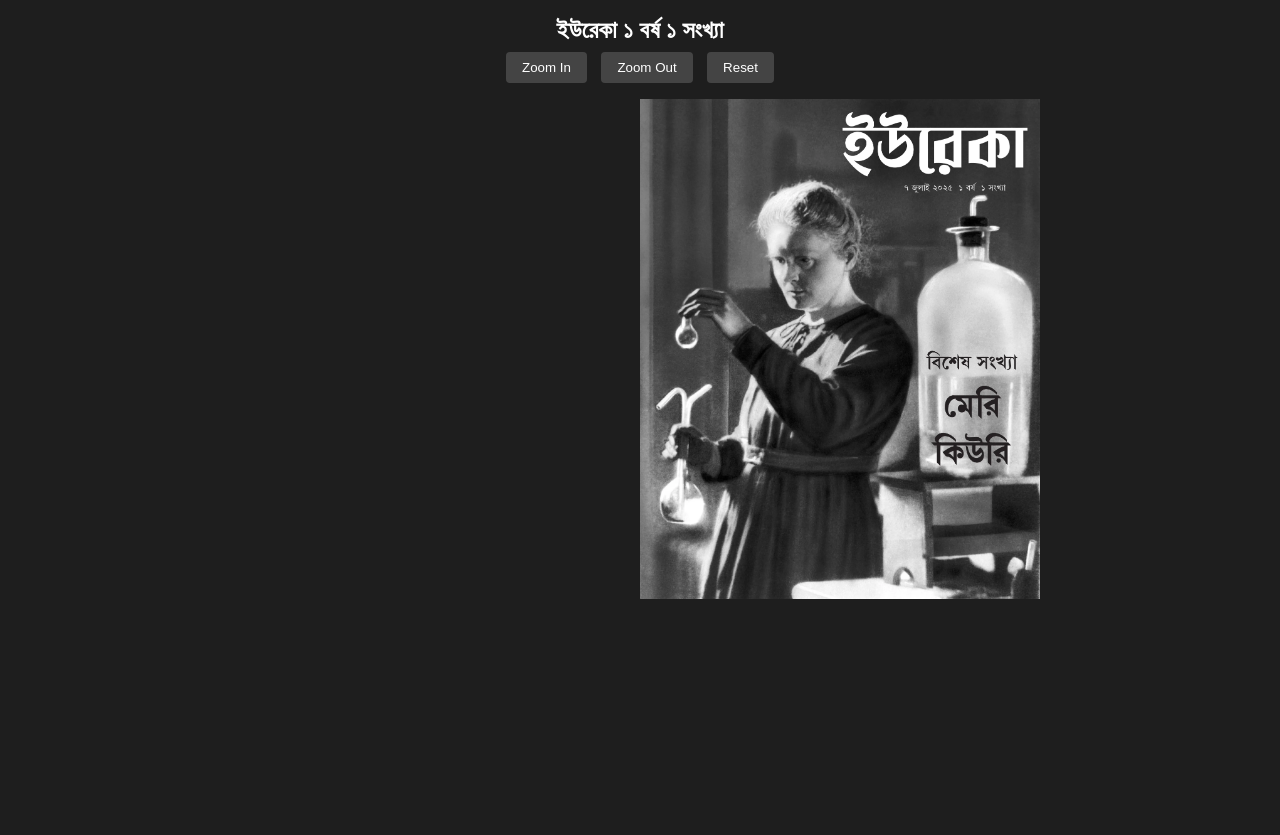
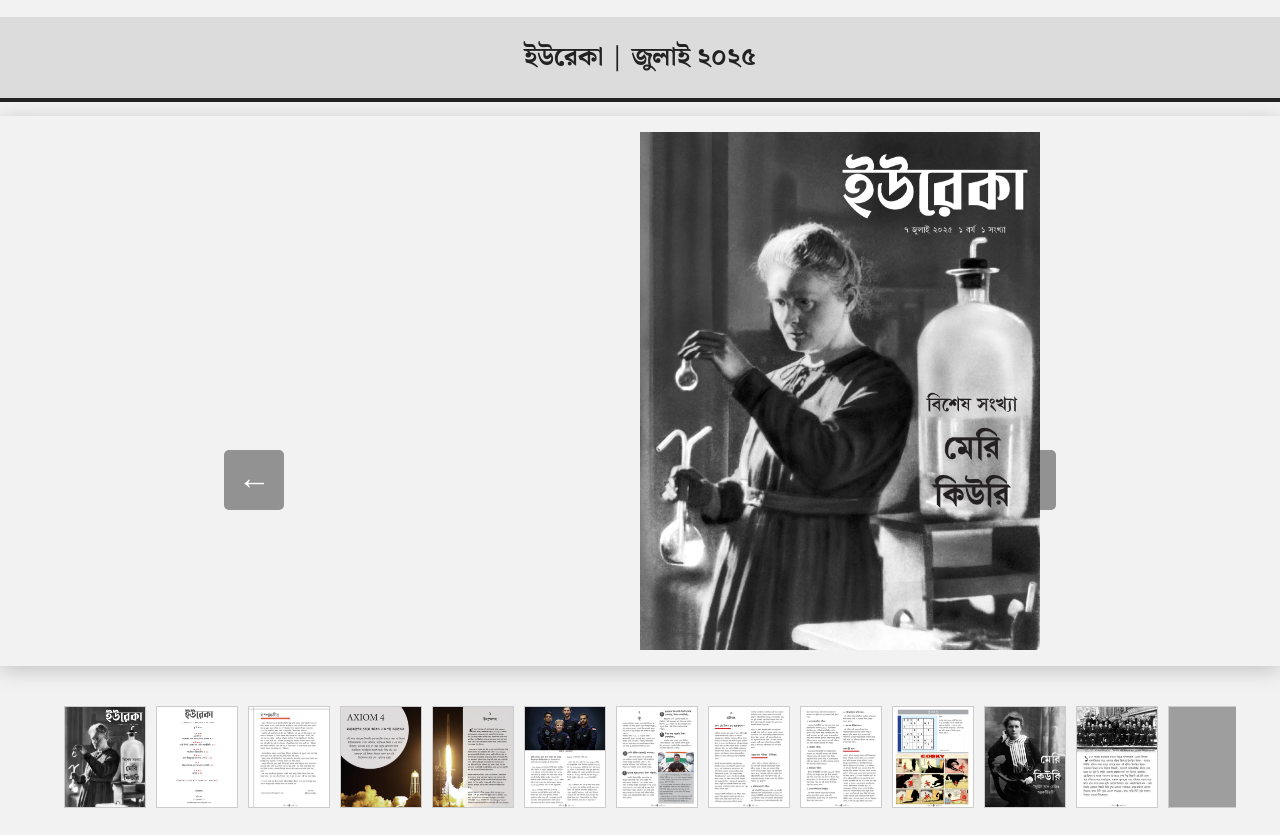
Before and after one commit to AtriPal/flipbook-blog, a plain HTML site: page index.html in a window 1280 px wide. Before the commit the page ends 800 px from the top, so only its background shows below. Drawn offline with nearby package versions, Linux system fonts and the light colour scheme; grey boxes are pictures that could not be loaded.

Commit message:
Update index.html

```diff
--- a/index.html
+++ b/index.html
@@ -1,111 +1,148 @@
 <!DOCTYPE html>
-<html lang="en">
+<html lang="bn">
 <head>
   <meta charset="UTF-8">
-  <title>My Flipbook</title>
-  <meta name="viewport" content="width=device-width, initial-scale=1.0">
+  <title>ইউরেকা - প্রথম সংখ্যা</title>
+  <script src="https://code.jquery.com/jquery-3.6.0.min.js"></script>
+  <script src="js/turn.min.js"></script>
+  <link href="https://fonts.googleapis.com/css2?family=Noto+Serif+Bengali&display=swap" rel="stylesheet">
 
-  <!-- Core Styles -->
   <style>
-    * {
-      box-sizing: border-box;
-    }
-
     body {
       margin: 0;
-      font-family: sans-serif;
-      background-color: #1e1e1e;
-      color: #fff;
-      display: flex;
-      flex-direction: column;
-      align-items: center;
+      background: #f2f2f2;
+      font-family: 'Noto Serif Bengali', serif;
+      overflow-x: hidden;
     }
 
     h1 {
-      margin: 1rem 0 0.5rem;
-      font-size: 1.5rem;
       text-align: center;
+      padding: 20px;
+      font-size: 26px;
+      color: #222;
+      background-color: gainsboro;
+      box-shadow: 0 4px;
+      font-weight: bold;
+
     }
 
-    #controls {
-      margin-bottom: 1rem;
+    #book-container {
+      display: flex;
+      justify-content: center;
+      margin-top: 10px;
+      box-shadow: 0 4px 20px rgba(0, 0, 0, 0.2);
     }
 
-    #controls button {
-      background: #444;
-      color: #fff;
-      border: none;
-      padding: 8px 16px;
-      margin: 0 5px;
-      cursor: pointer;
-      border-radius: 4px;
+    #book {
+      width: 800px;
+      height: 550px;
     }
 
-    #controls button:hover {
-      background: #666;
+    .page img {
+      width: 100%;
+      height: 100%;
+      object-fit: contain;
     }
 
-    #flipbook-container {
-      overflow: hidden;
-      width: 100%;
+    .controls {
+      position: absolute;
+      top: 60%;
+      width: 65%;
       display: flex;
-      justify-content: center;
+      justify-content: space-between;
+      transform: translateY(-50%);
+      pointer-events: none;
     }
 
-    #flipbook {
-      width: 1600px;
-      height: 1000px;
+    .arrow {
+      background: rgba(0, 0, 0, 0.4);
+      color: #fff;
+      font-size: 33px;
+      width: 60px;
+      height: 60px;
+      text-align: center;
+      line-height: 60px;
+      border-radius: 5px;
+      pointer-events: auto;
+      cursor: pointer;
+      user-select: none;
     }
 
-    #flipbook .page {
-      width: 400px;
-      height: 500px;
-      background-color: white;
+    .zoom-controls {
+      position: absolute;
+      top: 230px;
+      right: 264px;
+      display: flex;
+      flex-direction: column;
+      gap: 10px;
     }
 
-    #flipbook .page img {
+    .zoom-button {
+      background: #444;
+      color: white;
+      border: none;
+      border-radius: 5px;
+      width: 36px;
+      height: 36px;
+      font-size: 22px;
+      cursor: pointer;
+    }
+
+    .page-scroll {
+      margin: 20px auto 0;
+      width: 90%;
+      overflow-x: auto;
+      white-space: nowrap;
+      padding: 20px;
+    }
+
+    .thumbnail {
+      display: inline-block;
+      width: 80px;
+      height: 100px;
+      margin-right: 10px;
+      position: relative;
+      cursor: pointer;
+      border: 1px solid #ccc;
+    }
+
+    .thumbnail img {
       width: 100%;
       height: 100%;
-      display: block;
       object-fit: cover;
     }
 
-    @media (max-width: 900px) {
-      #flipbook {
-        transform: scale(0.8);
-        transform-origin: top;
-      }
+    .thumbnail:hover::after {
+      content: attr(data-page);
+      position: absolute;
+      top: -25px;
+      left: 50%;
+      transform: translateX(-50%);
+      background: rgba(0, 0, 0, 0.8);
+      color: white;
+      padding: 2px 6px;
+      border-radius: 4px;
+      font-size: 10px;
     }
 
-
   </style>
-
-  <!-- Scripts -->
-  <!-- <script src="js/jquery.min.js"></script> -->
-  <script src="https://code.jquery.com/jquery-3.7.1.min.js"
-  integrity="sha256-/JqT3SQfawRcv/BIHPThkBvs0OEvtFFmqPF/lYI/Cxo="
-  crossorigin="anonymous"></script>
-  <!-- <script src="js/jquery-ui.min.js"></script> -->
-  <script src="https://code.jquery.com/ui/1.13.2/jquery-ui.min.js"
-  integrity="sha256-lSjKY0/srUM9BE3dPm+c4fBo1dky2v27Gdjm2uoZaL0="
-  crossorigin="anonymous"></script>
-  <script src="js/turn.min.js"></script>
 </head>
 <body>
 
-  <h1>ইউরেকা ১ বর্ষ ১ সংখ্যা</h1>
+<h1>ইউরেকা | জুলাই ২০২৫</h1>
 
-  <div id="controls">
-    <button onclick="zoomIn()">Zoom In</button>
-    <button onclick="zoomOut()">Zoom Out</button>
-    <button onclick="resetZoom()">Reset</button>
-  </div>
+<div id="book-container">
+  <div id="book">
+    <!-- Pages will go here -->
+    <!-- Let's assume 60 pages -->
+    <!-- You can change 60 to the actual page count -->
+    <!-- Load using your image method -->
+    <!-- Sample: -->
+    <!-- <div class="page"><img src="images/Eureka 1st issue july 2025-1.webp"></div> -->
 
-  <div id="flipbook-container">
-    <div id="flipbook">
-      <div class="page"><img src="images\Eureka 1st issue july 2025-1.webp" alt="Page 1"></div> <!-- Cover -->
-      <div class="page"><img src="images\Eureka 1st issue july 2025-2.webp" alt="Page 2"></div>
-      <div class="page"><img src="images\Eureka 1st issue july 2025-3.webp" alt="Page 3"></div>
+    <div class="page"><img src="images/Eureka 1st issue july 2025-1.webp" alt="Page 1"></div>
+    <div class="page"><img src="images/Eureka 1st issue july 2025-2.webp" alt="Page 2"></div>
+    <div class="page"><img src="images/Eureka 1st issue july 2025-3.webp" alt="Page 3"></div>
     <div class="page"><img src="images\Eureka 1st issue july 2025-4.webp" alt="Page 4"></div>
     <div class="page"><img src="images\Eureka 1st issue july 2025-5.webp" alt="Page 5"></div>
     <div class="page"><img src="images\Eureka 1st issue july 2025-6.webp" alt="Page 6"></div>
@@ -158,48 +195,85 @@
     <div class="page"><img src="images\Eureka 1st issue july 2025-53.webp" alt="Page 53"></div>
     <div class="page"><img src="images\Eureka 1st issue july 2025-54.webp" alt="Page 54"></div>
     <div class="page"><img src="images\Eureka 1st issue july 2025-55.webp" alt="Page 55"></div>
-      <div class="page"><img src="images\Eureka 1st issue july 2025-56.webp" alt="Page 56"></div> <!-- Back Cover -->
+    <div class="page"><img src="images\Eureka 1st issue july 2025-56.webp" alt="Page 56"></div>
+  </div>
+
+  <div class="controls">
+    <div class="arrow" id="prev">&#8592;</div>
+    <div class="arrow" id="next">&#8594;</div>
+  </div>
+
+  <div class="zoom-controls">
+    <button class="zoom-button" id="zoom-in">+</button>
+    <button class="zoom-button" id="zoom-out">−</button>
   </div>
 </div>
 
+<div class="page-scroll" id="thumbnails">
+  <!-- Thumbnails will go here -->
+</div>
+
 <script>
-    let zoomLevel = 1;
+  const totalPages = 56; // Change if different
+  const book = $('#book');
 
-    $(function () {
-      $('#flipbook').turn({
+  // Add pages
+  for (let i = 1; i <= totalPages; i++) {
+    book.append(`<div class="page"><img src="images/Eureka 1st issue july 2025-${i}.webp" alt="Page ${i}"></div>`);
+    $('#thumbnails').append(`<div class="thumbnail" data-page="${i}"><img src="images/Eureka 1st issue july 2025-${i}.webp"></div>`);
+  }
+
+  // Turn.js init
+  book.turn({
     width: 800,
-        height: 500,
+    height: 550,
     autoCenter: true,
+
     display: 'double',
-        elevation: 50,
-        gradients: true
+    acceleration: true,
+    gradients: true,
+    elevation: 50
   });
 
-      $('#flipbook-container').draggable({
-        cursor: "grab"
-      });
+  // Arrow click
+  $('#prev').click(() => book.turn('previous'));
+  $('#next').click(() => book.turn('next'));
+
+  // Keyboard
+  $(document).keydown(function (e) {
+    if (e.key === 'ArrowLeft') book.turn('previous');
+    if (e.key === 'ArrowRight') book.turn('next');
   });
 
+  // Thumbnails scroll to page
+  $('#thumbnails').on('click', '.thumbnail', function () {
+    const page = $(this).data('page');
+    book.turn('page', page);
+  });
+
+  // Zoom logic
+  let zoomLevel = 1;
+  const maxZoom = 2;
+  const minZoom = 1;
+
   function applyZoom() {
-      $('#flipbook').css('transform', `scale(${zoomLevel})`);
-      $('#flipbook').css('transform-origin', 'top center');
+    $('#book').css('transform', `scale(${zoomLevel})`);
+    $('#book').css('transform-origin', 'center center');
   }
 
-    function zoomIn() {
+  $('#zoom-in').click(() => {
+    if (zoomLevel < maxZoom) {
       zoomLevel += 0.2;
       applyZoom();
     }
+  });
 
-    function zoomOut() {
-      zoomLevel = Math.max(1, zoomLevel - 0.2);
+  $('#zoom-out').click(() => {
+    if (zoomLevel > minZoom) {
+      zoomLevel -= 0.2;
       applyZoom();
     }
-
-    function resetZoom() {
-      zoomLevel = 1;
-      applyZoom();
-      $('#flipbook-container').scrollTop(0).scrollLeft(0);
-    }
+  });
 </script>
 
 </body>
```
Lines whose indentation alone changed are shown as unchanged.
